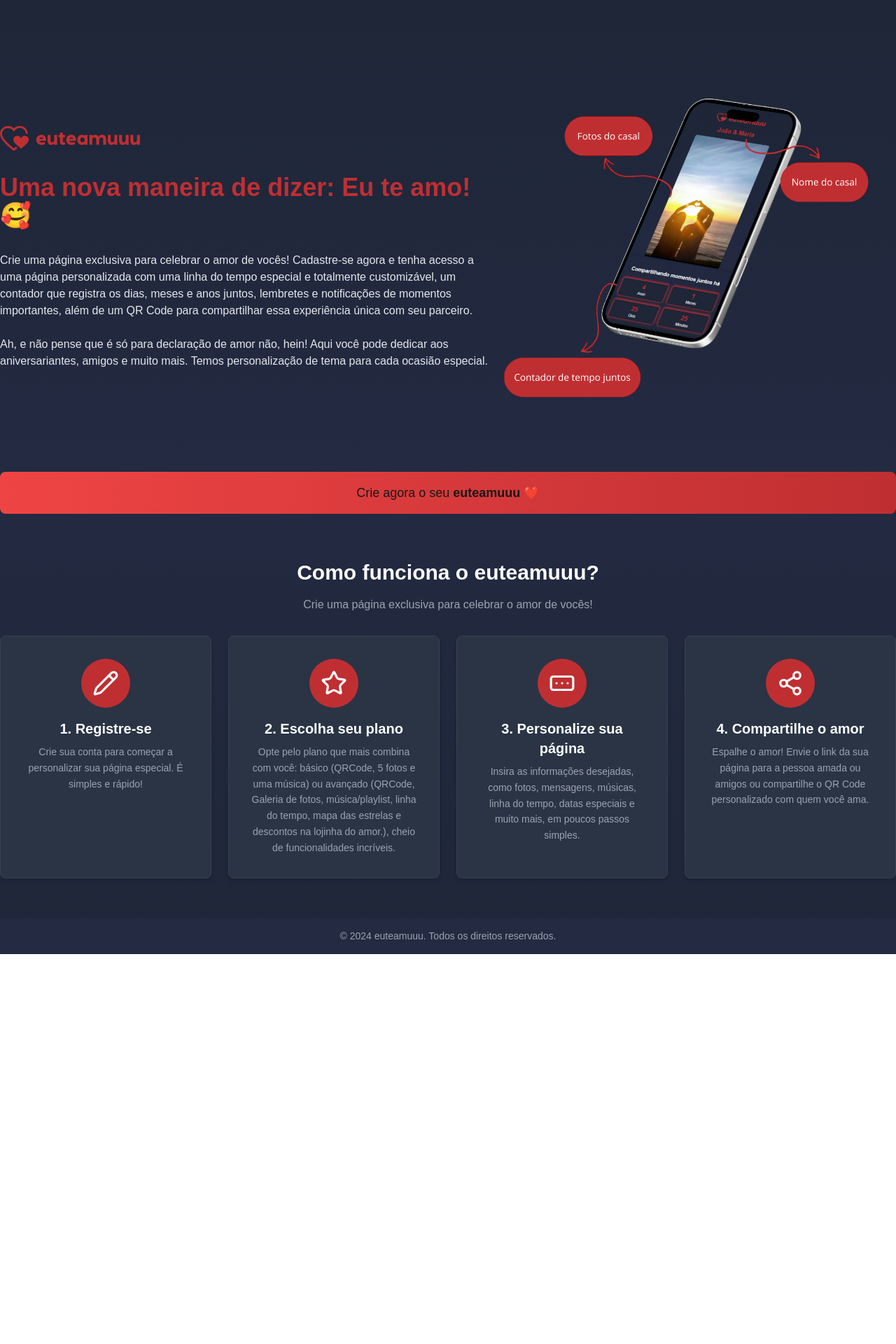
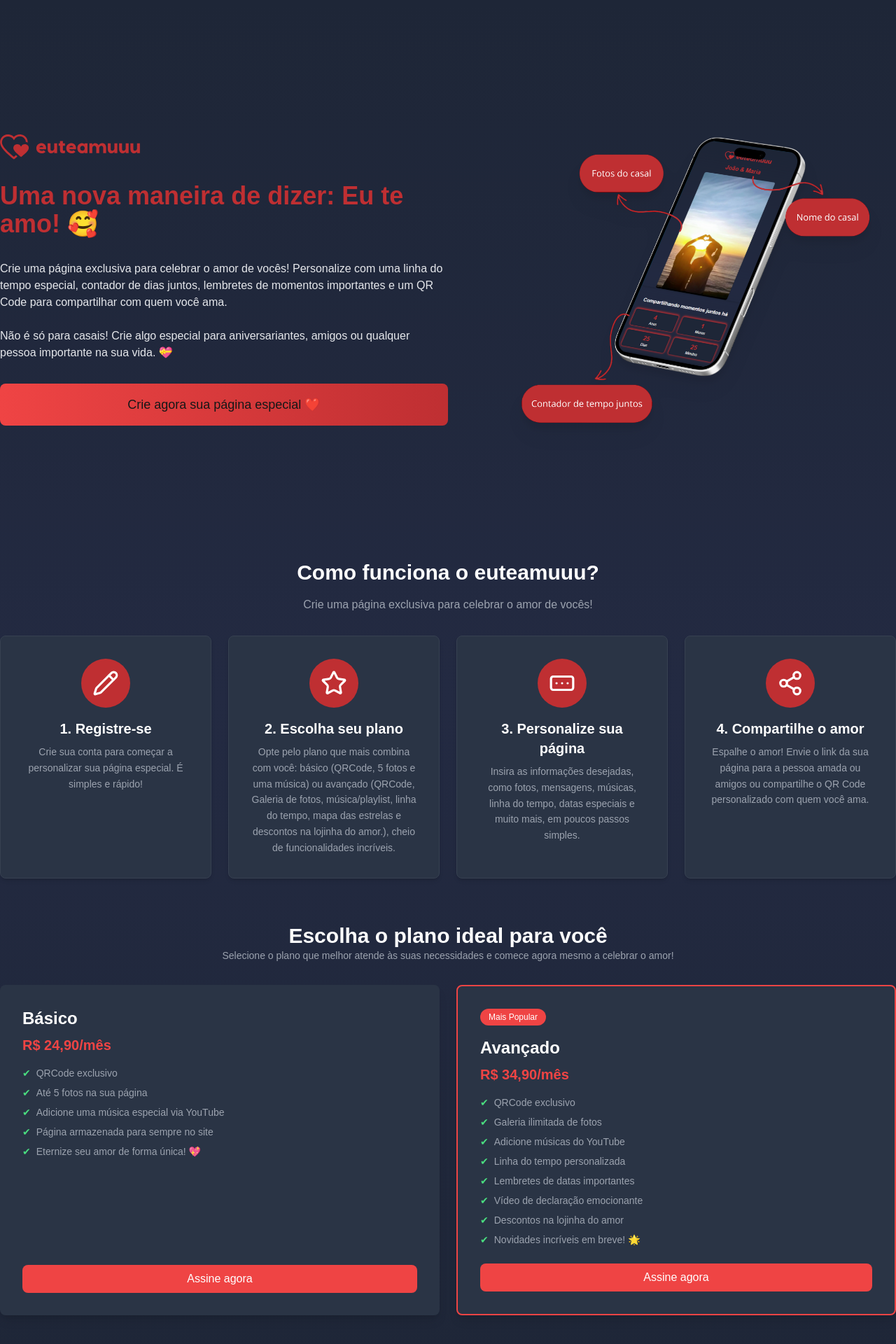
Before and after one commit to tiago-dias-laureano/euteamuuu, a Next.js app: page / in a window 1280 px wide. Shown: the top 1920 px of the page at 70% size. Before the commit the page ends 1363 px from the top, so only its background shows below. Built offline with nearby package versions, Linux system fonts and the light colour scheme.

Commit message:
Adicionando planos

```diff
--- /dev/null
+++ b/app/components/Hero.tsx
@@ -0,0 +1,37 @@
+import Logo from "./Logo";
+import Phone from "./Phone";
+
+export default function Hero() {
+  return (
+    <header className="min-h-screen flex flex-col justify-center container mx-auto">
+      <div className="flex flex-col md:flex-row items-center md:justify-between">
+        <div className="space-y-8 md:w-[50%]">
+          <Logo />
+
+          <h1 className="text text-3xl md:text-4xl text-center md:text-left font-bold text-[#BF2F32]">
+            Uma nova maneira de dizer: Eu te amo! 🥰
+          </h1>
+
+          <div className="description text-center md:text-left text-gray-200 mt-4">
+            Crie uma página exclusiva para celebrar o amor de vocês!
+            Personalize com uma linha do tempo especial, contador de dias
+            juntos, lembretes de momentos importantes e um QR Code para
+            compartilhar com quem você ama.
+            <br />
+            <br />
+            Não é só para casais! Crie algo especial para aniversariantes,
+            amigos ou qualquer pessoa importante na sua vida. 💝
+          </div>
+
+          <div className="mt-6 w-full">
+            <button className="w-full bg-gradient-to-r from-red-500 to-[#BF2F32] px-8 py-4 rounded-lg text-lg hover:opacity-90 transition-opacity duration-300">
+              Crie agora sua página especial ❤️
+            </button>
+          </div>
+        </div>
+
+        <Phone className="md:ml-10 lg:ml-20" />
+      </div>
+    </header>
+  );
+}
--- a/app/components/Phone.tsx
+++ b/app/components/Phone.tsx
@@ -1,15 +1,15 @@
 import Image from "next/image";
 
-export default function Phone() {
-  return(
-    <div className="md:w-[45%]">
+export default function Phone({ className }: { className?: string }) {
+  return (
+    <div className={`w-[350px] md:w-[500px] lg:w-[550px] drop-shadow-xl ${className}`}>
       <Image
         src="/hero.png"
         alt="image example"
         layout="intrinsic"
         width={2500}
         height={2500}
-        objectFit="contain" // Ajusta o tamanho dentro do container
+        objectFit="contain"
       />
     </div>
   );
--- /dev/null
+++ b/app/components/PlanCard.tsx
@@ -0,0 +1,37 @@
+type PlanCardProps = {
+  name: string;
+  price: string;
+  features: string[];
+  isPopular?: boolean;
+};
+
+export default function PlanCard({ name, price, features, isPopular }: PlanCardProps) {
+  return (
+    <div
+      className={`flex flex-col justify-between bg-[#2A3445] p-8 rounded-lg shadow-lg ${
+        isPopular ? "border-2 border-red-500" : ""
+      } transition-transform duration-300 ease-in-out hover:translate-y-[-10px] hover:shadow-2xl`}
+      style={{ minHeight: "400px" }}
+    >
+      {isPopular && (
+        <div className="bg-red-500 text-white text-xs px-3 py-1 rounded-full self-start mb-4">
+          Mais Popular
+        </div>
+      )}
+      <div>
+        <h3 className="text-2xl font-bold text-white mb-2">{name}</h3>
+        <p className="text-xl text-red-500 font-bold mb-4">{price}</p>
+        <ul className="space-y-2">
+          {features.map((feature, index) => (
+            <li key={index} className="flex items-center text-gray-400 text-sm">
+              <span className="text-green-400 mr-2">✔</span> {feature}
+            </li>
+          ))}
+        </ul>
+      </div>
+      <button className="bg-red-500 text-white mt-6 py-2 px-4 rounded-lg">
+        Assine agora
+      </button>
+    </div>
+  );
+}
--- /dev/null
+++ b/app/components/PricingSection.tsx
@@ -0,0 +1,54 @@
+import PlanCard from "./PlanCard";
+
+export default function PricingSection() {
+  const plans = [
+    {
+      name: "Básico",
+      price: "R$ 24,90/mês",
+      features: [
+        "QRCode exclusivo",
+        "Até 5 fotos na sua página",
+        "Adicione uma música especial via YouTube",
+        "Página armazenada para sempre no site",
+        "Eternize seu amor de forma única! 💖",
+      ],
+    },
+    {
+      name: "Avançado",
+      price: "R$ 34,90/mês",
+      features: [
+        "QRCode exclusivo",
+        "Galeria ilimitada de fotos",
+        "Adicione músicas do YouTube",
+        "Linha do tempo personalizada",
+        "Lembretes de datas importantes",
+        "Vídeo de declaração emocionante",
+        "Descontos na lojinha do amor",
+        "Novidades incríveis em breve! 🌟",
+      ],
+      isPopular: true,
+    },
+  ];
+
+  return (
+    <section className="container mx-auto my-16">
+      <div className="text-center mb-8">
+        <h2 className="text-3xl font-bold text-white">Escolha o plano ideal para você</h2>
+        <p className="text-gray-400 text-sm">
+          Selecione o plano que melhor atende às suas necessidades e comece agora mesmo a celebrar o amor!
+        </p>
+      </div>
+      <div className="grid grid-cols-1 md:grid-cols-2 gap-6">
+        {plans.map((plan, index) => (
+          <PlanCard
+            key={index}
+            name={plan.name}
+            price={plan.price}
+            features={plan.features}
+            isPopular={plan.isPopular}
+          />
+        ))}
+      </div>
+    </section>
+  );
+}
--- a/app/page.tsx
+++ b/app/page.tsx
@@ -1,43 +1,14 @@
 import CardsSection from "./components/CardsSection";
 import Footer from "./components/Footer";
-import Logo from "./components/Logo";
-import Phone from "./components/Phone";
+import Hero from "./components/Hero";
+import PricingSection from "./components/PricingSection";
 
 export default function Home() {
   return (
     <div className="bg-gradient-to-b from-[#1E2637] via-[#232A42] to-[#1E2637] p-4 md:p-0 ">
-      <header className="min-h-screen flex container justify-center mx-auto flex-col md:mb-100">
-        <div className="flex md:flex-row flex-col items-center">
-          <div className="space-y-8 md:w-[55%]">
-            <Logo />
-
-            <h1 className="text text-3xl md:text-4xl text-center md:text-left font-bold text-[#BF2F32]">
-              Uma nova maneira de dizer: Eu te amo! 🥰
-            </h1>
-            <div className="description text-center md:text-left text-gray-200 mt-4">
-              Crie uma página exclusiva para celebrar o amor de vocês!
-              Cadastre-se agora e tenha acesso a uma página personalizada com
-              uma linha do tempo especial e totalmente customizável, um contador
-              que registra os dias, meses e anos juntos, lembretes e
-              notificações de momentos importantes, além de um QR Code para
-              compartilhar essa experiência única com seu parceiro.
-              <br />
-              <br />
-              Ah, e não pense que é só para declaração de amor não, hein! Aqui
-              você pode dedicar aos aniversariantes, amigos e muito mais. Temos
-              personalização de tema para cada ocasião especial.
-            </div>
-          </div>
-
-          <Phone />
-        </div>
-
-        <button className="bg-gradient-to-r from-red-500 to-[#BF2F32] p-4 rounded-lg text-lg mt-8 hover:opacity-90 transition-opacity duration-300">
-          Crie agora o seu <strong>euteamuuu ❤️</strong>
-        </button>
-      </header>
-
+      <Hero />
       <CardsSection />
+      <PricingSection />
       <Footer />
     </div>
   );
```
